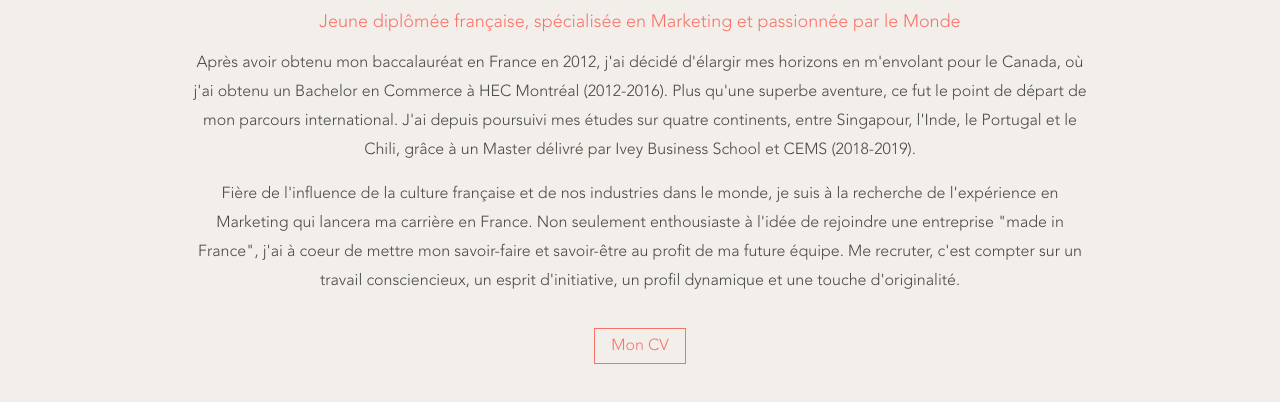
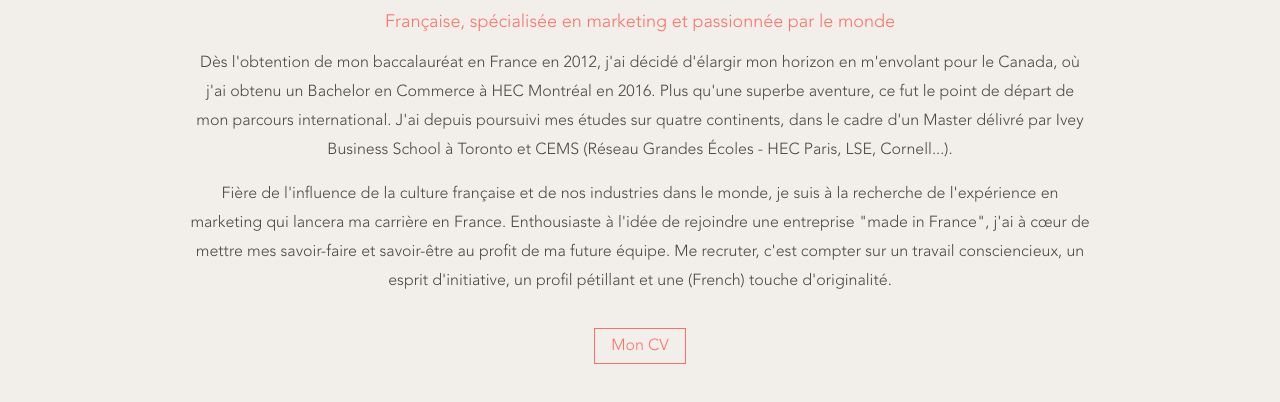
Before and after one commit to jeannecatteau/jeannecatteau.github.io, a plain HTML site: page about.html in a window 1280 px wide. Shown: the part 554-956 px from the top of the page. Drawn offline with Linux system fonts and the light colour scheme.

Commit message:
About page text updates

```diff
--- a/about.html
+++ b/about.html
@@ -7,13 +7,13 @@
     <meta name="author" content="Jeanne Catteau" />
     <meta
       name="description"
-      content="A propos de moi : jeune diplômée française, spécialisée en Marketing et passionnée par le monde."
+      content="A propos de moi : jeune diplômée française, spécialisée en marketing et passionnée par le monde."
     />
     <meta name="keywords" content="jeanne catteau,marketing,brand manager" />
     <meta property="og:title" content="Jeanne Catteau" />
     <meta
       property="og:description"
-      content="A propos de moi : jeune diplômée française, spécialisée en Marketing et passionnée par le monde."
+      content="A propos de moi : jeune diplômée française, spécialisée en marketing et passionnée par le monde."
     />
 
     <link href="index.css" rel="stylesheet" type="text/css" />
@@ -51,26 +51,13 @@
         </div>
         <h2 class="page-title">À propos</h2>
         <h3 class="page-subtitle">
-          Jeune diplômée française, spécialisée en Marketing et passionnée par
-          le Monde
+          Française, spécialisée en marketing et passionnée par le monde
         </h3>
         <p class="text about-text">
-          Après avoir obtenu mon baccalauréat en France en 2012, j'ai décidé
-          d'élargir mes horizons en m'envolant pour le Canada, où j'ai obtenu un
-          Bachelor en Commerce à HEC Montréal (2012-2016). Plus qu'une superbe
-          aventure, ce fut le point de départ de mon parcours international.
-          J'ai depuis poursuivi mes études sur quatre continents, entre
-          Singapour, l'Inde, le Portugal et le Chili, grâce à un Master délivré
-          par Ivey Business School et CEMS (2018-2019).
+          Dès l'obtention de mon baccalauréat en France en 2012, j'ai décidé d'élargir mon horizon en m'envolant pour le Canada, où j'ai obtenu un Bachelor en Commerce à HEC Montréal en 2016. Plus qu'une superbe aventure, ce fut le point de départ de mon parcours international. J'ai depuis poursuivi mes études sur quatre continents, dans le cadre d'un Master délivré par Ivey Business School à Toronto et CEMS (Réseau Grandes Écoles - HEC Paris, LSE, Cornell...).
         </p>
         <p class="text about-text">
-          Fière de l'influence de la culture française et de nos industries dans
-          le monde, je suis à la recherche de l'expérience en Marketing qui
-          lancera ma carrière en France. Non seulement enthousiaste à l'idée de
-          rejoindre une entreprise "made in France", j'ai à coeur de mettre mon
-          savoir-faire et savoir-être au profit de ma future équipe. Me
-          recruter, c'est compter sur un travail consciencieux, un esprit
-          d'initiative, un profil dynamique et une touche d'originalité.
+          Fière de l'influence de la culture française et de nos industries dans le monde, je suis à la recherche de l'expérience en marketing qui lancera ma carrière en France. Enthousiaste à l'idée de rejoindre une entreprise "made in France", j'ai à cœur de mettre mes savoir-faire et savoir-être au profit de ma future équipe. Me recruter, c'est compter sur un travail consciencieux, un esprit d'initiative, un profil pétillant et une (French) touche d'originalité.
         </p>
         <div class="resume-link-container">
           <a class="link-button" href="public/resume.pdf" target="_blank"
```
